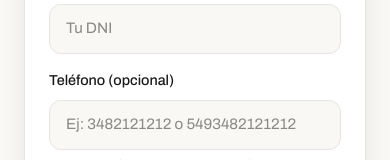
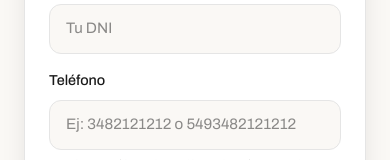
Before and after one commit to RocioAV/frontend-benteveo, a React (Vite) app: page /register in a window 390 px wide. Shown: the part 505-665 px from the top of the page. Built offline with nearby package versions, Linux system fonts and the light colour scheme; no server answers.

Commit message:
fix(registro): make phone field mandatory and update validation messages

```diff
--- a/src/pages/Registro.jsx
+++ b/src/pages/Registro.jsx
@@ -98,7 +98,7 @@ function Registro() {
   }
 
   const checkPhoneFormat = (phone) => {
-    if (!phone) return ''
+    if (!phone) return 'El teléfono es obligatorio'
 
     if (phone.length === 10) {
       if (phone.startsWith('0')) {
@@ -202,12 +202,10 @@ function Registro() {
       return
     }
 
-    if (formData.phone) {
-      const phoneIssue = checkPhoneFormat(formData.phone)
-      if (phoneIssue) {
-        setPhoneError(phoneIssue)
-        return
-      }
+    const phoneIssue = checkPhoneFormat(formData.phone)
+    if (phoneIssue) {
+      setPhoneError(phoneIssue)
+      return
     }
 
     setLoading(true)
@@ -340,7 +338,7 @@ function Registro() {
           </div>
 
           <div className="registro-field">
-            <label htmlFor="phone">Teléfono (opcional)</label>
+            <label htmlFor="phone">Teléfono</label>
             <input
               type="tel"
               id="phone"
@@ -349,6 +347,7 @@ function Registro() {
               autoComplete="tel"
               inputMode="numeric"
               maxLength={13}
+              required
               value={formData.phone}
               onChange={handleChange}
               className={phoneError || phoneInvalidChar ? 'input-error' : ''}
```
